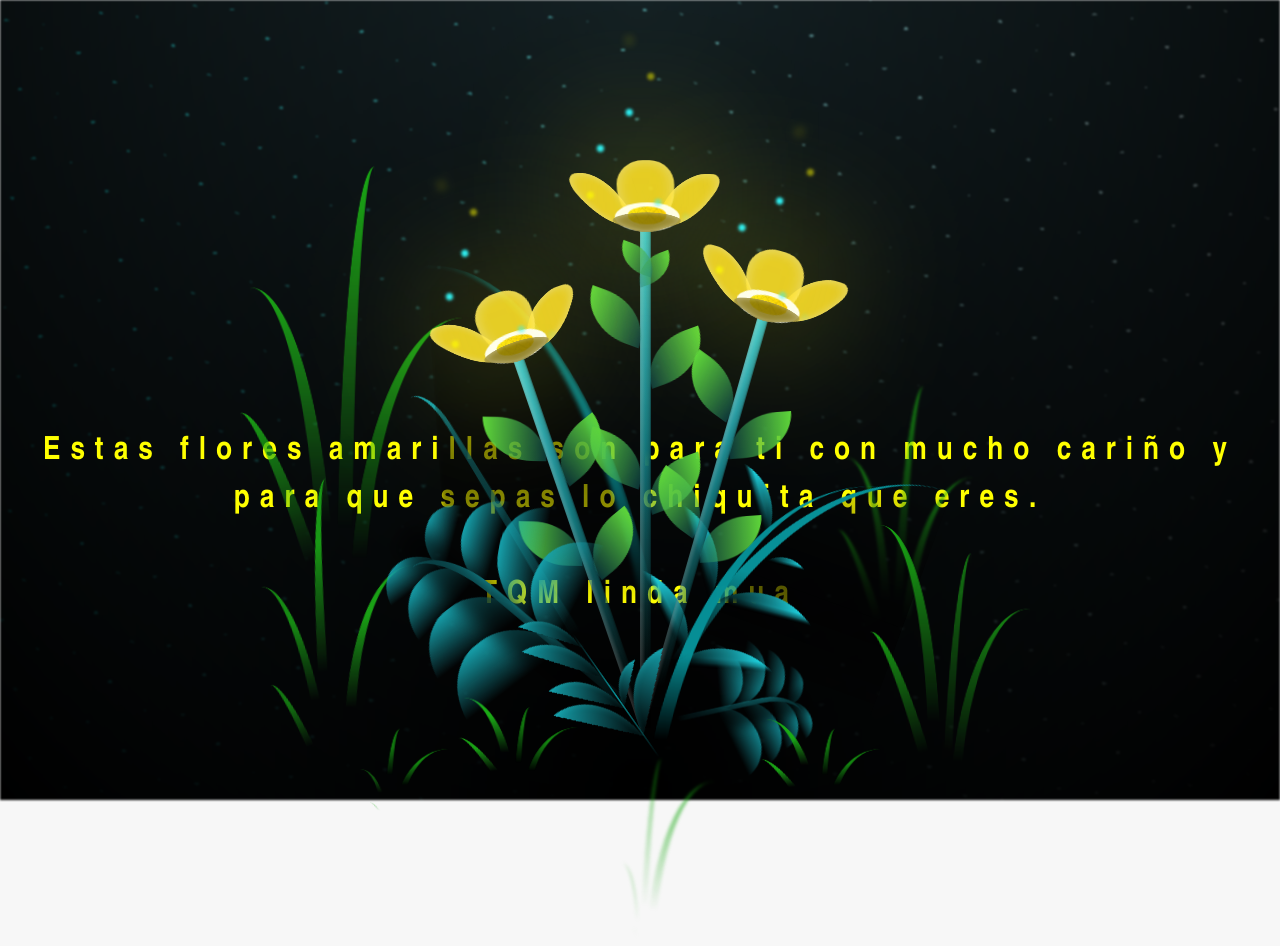
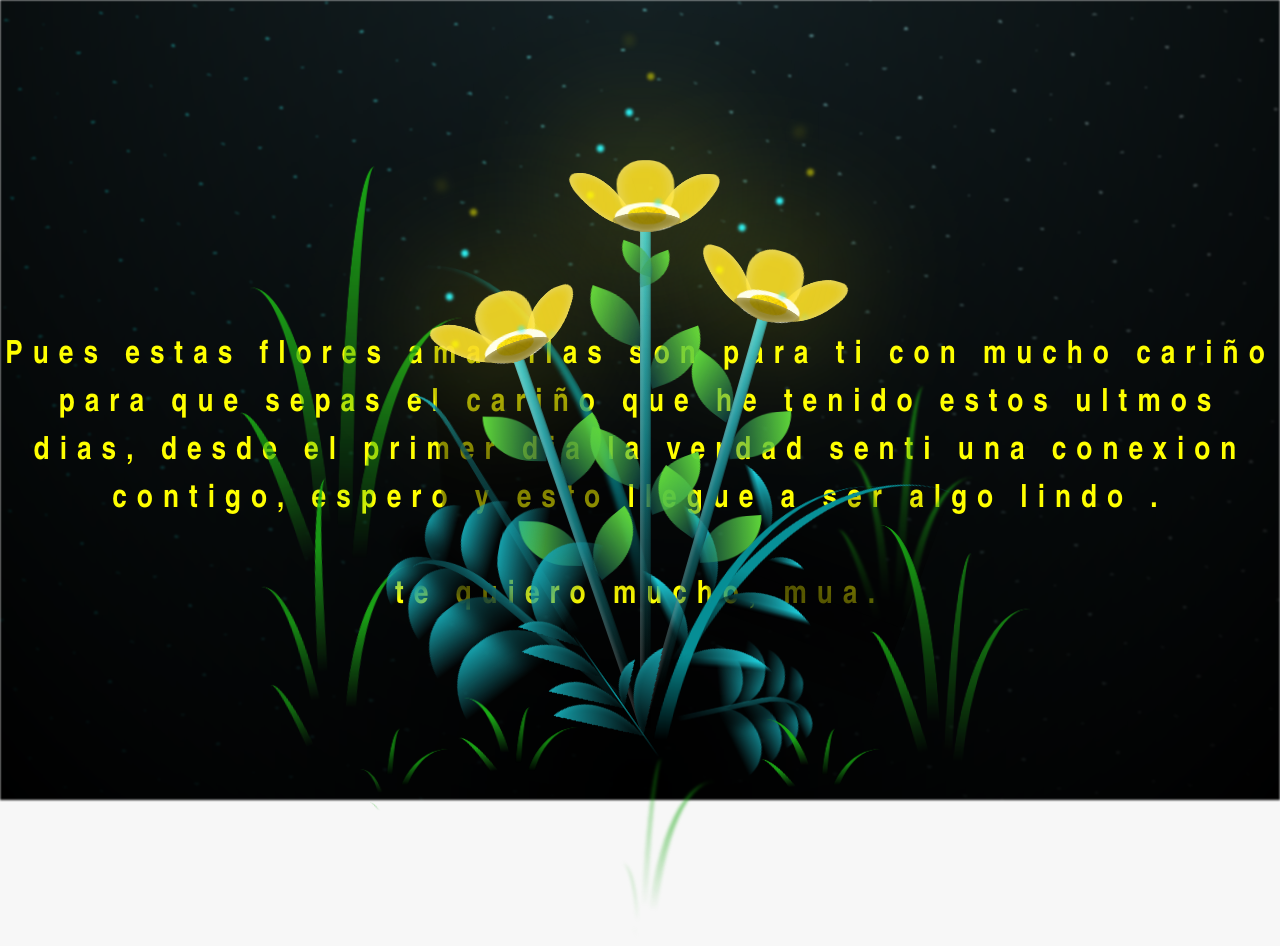
Before and after one commit to Juniiifax/flores-amarillas-tres-main, a plain HTML site: page flower.html in a window 1280 px wide. Drawn offline with Linux system fonts and the light colour scheme.

Commit message:
Add files via upload

```diff
--- a/flower.html
+++ b/flower.html
@@ -13,8 +13,8 @@
     <div id="lyrics">
 
     </div>
-    <h1 class="titulo">Estas flores amarillas son para ti con mucho cariño y para que sepas lo chiquita que eres. <br> <br>
-      TQM linda mua</h1>
+    <h1 class="titulo">Pues estas flores amarillas son para ti con mucho cariño para que sepas el cariño que he tenido estos ultmos dias, desde el primer dia la verdad senti una conexion contigo, espero y esto llegue a ser algo lindo . <br> <br>
+      te quiero mucho, mua.</h1>
 
     <div class="night"></div>
     <div class="flowers">
```
